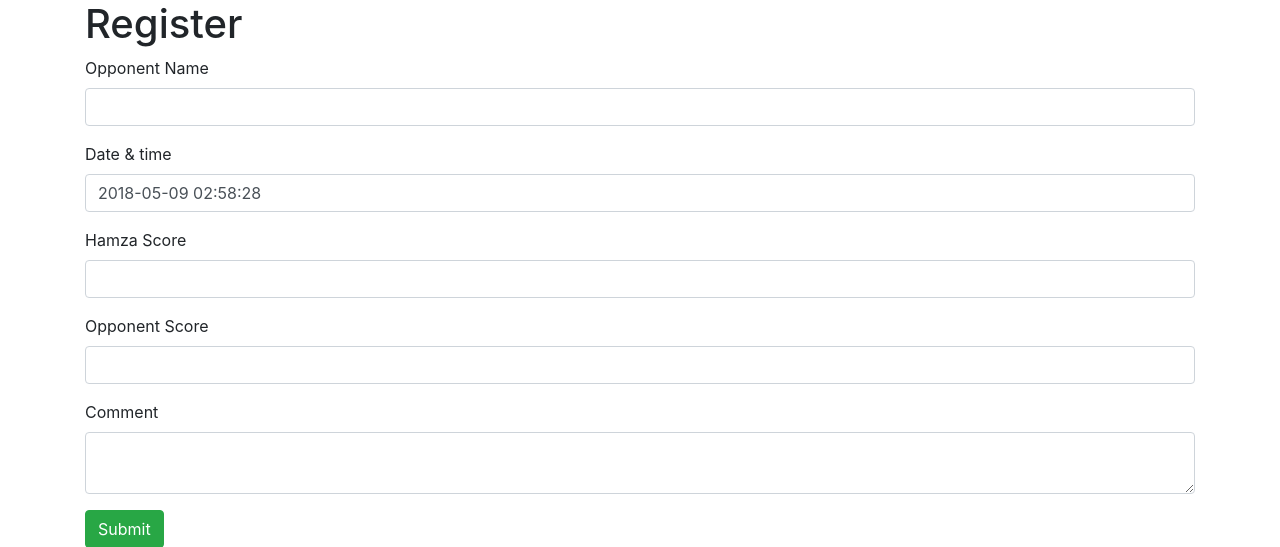
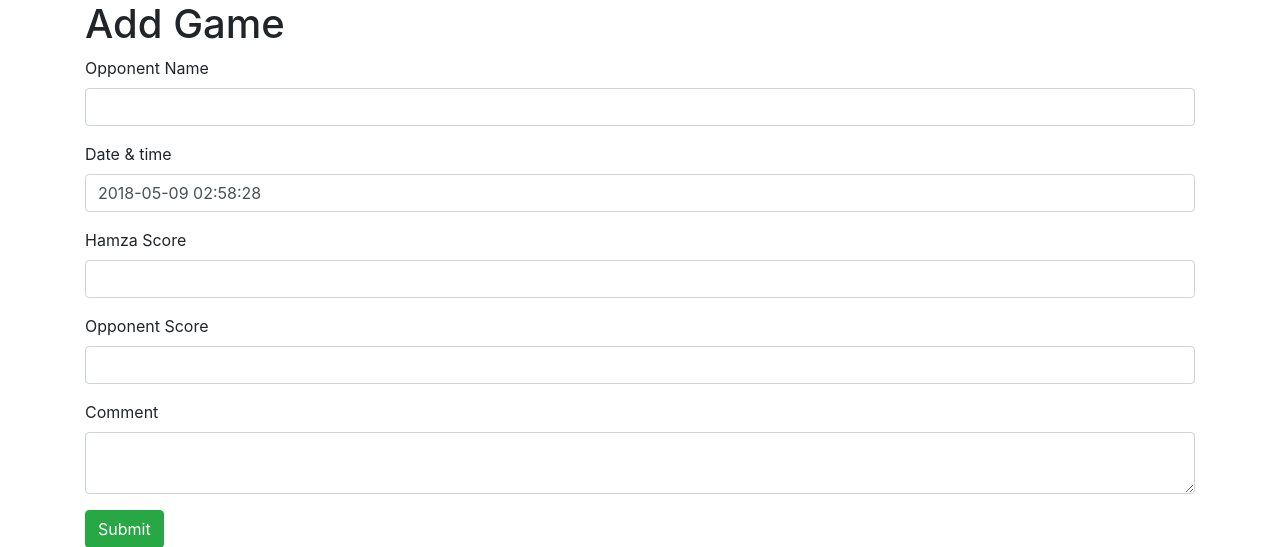
Before and after one commit to abdullahsumbal/Hamza_Gift, a Flask app: page /register in a window 1280 px wide. Shown: the part 56-603 px from the top of the page. Run offline with Flask 2, Linux system fonts and the light colour scheme; the visitor is signed in with stand-in values (Sample User, id 1); some libraries are stand-ins or nearby versions.

Commit message:
register to add game and fixed p tag in comment issue

```diff
--- a/templates/layout.html
+++ b/templates/layout.html
@@ -16,6 +16,7 @@
     <script src="//cdn.ckeditor.com/4.9.2/basic/ckeditor.js"></script>
     <script type="text/javascript">
       CKEDITOR.replace('editor')
+      CKEDITOR.config.autoParagraph = false;
     </script>
 </body>
 </html>
--- a/templates/register.html
+++ b/templates/register.html
@@ -1,6 +1,6 @@
 {% extends 'layout.html' %}
 {% block body %}
-  <h1>Register</h1>
+  <h1>Add Game</h1>
   {% from "includes/_formhelpers.html" import render_field %}
   <form method="POST" action="">
     <div class="form-group">
```
